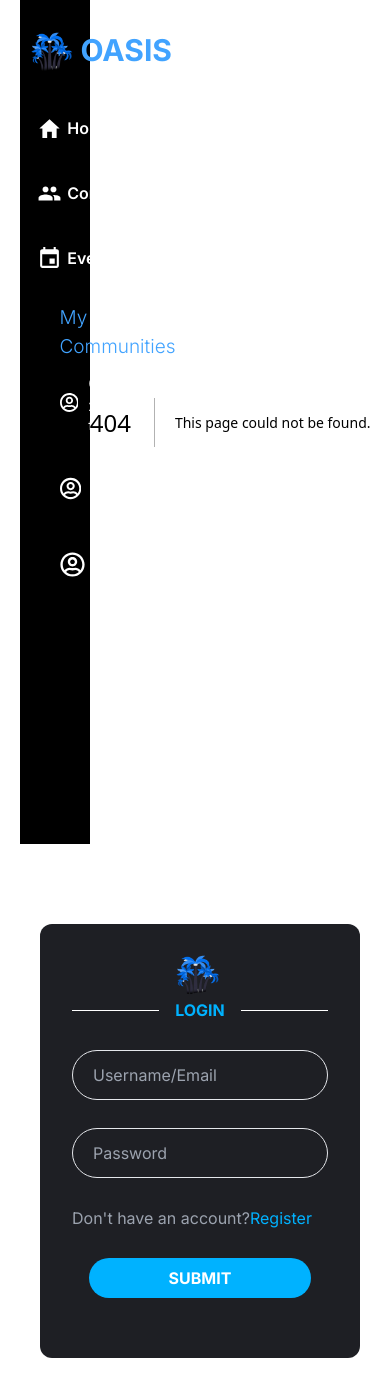
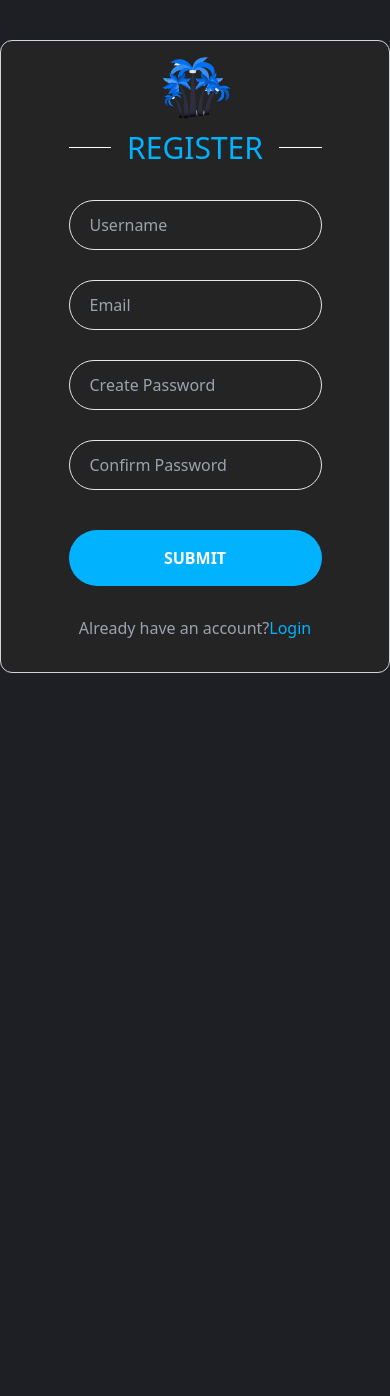
Before and after one commit to Kiran1504/oasis-frontend, a Next.js app: page /login in a window 390 px wide. Before the commit this address had no page. Shown: the top 1396 px of the page. After the commit the page ends 844 px from the top, so only its background shows below. Built offline with nearby package versions, Linux system fonts and the light colour scheme.

Commit message:
created seperate page for component,made responsive

```diff
--- a/app/components/Login_register/form.js
+++ /dev/null
@@ -1,106 +0,0 @@
-import React from "react";
-// import  image from ".../"
-const Form = () => {
-  const register = false;  //change this to for swapping login<->register
-  return (
-    <form className="w-fit ml-10 mt-20 mb-20 rounded-xl flex flex-col items-center bg-[#1E1F24] px-8 pt-6 pb-8">
-      {/* login page */}
-      {!register && (
-        <div>
-          <div>
-            <img
-              src="./image.png"
-              alt=""
-              className="h-[50px] w-[50px] ml-[100px]"
-            />
-          </div>
-
-            <div className="flex items-center mb-7 justify-center">
-              <hr className="flex-grow border-white" />
-              <span className="px-4 text-[#00B2FF]  font-bold">LOGIN</span>
-              <hr className="flex-grow border-white" />
-            </div>
-
-            <div className="mb-7 ">
-              <input
-                type="text"
-                placeholder="Username/Email"
-                className="w-full border bg-[#1E1F24] rounded-full pb-3 pt-3 pl-5"
-              ></input>
-            </div>
-
-            <div className="mb-7 ">
-              <input
-                type="password"
-                placeholder="Password"
-                className="w-full border bg-[#1E1F24] rounded-full pb-3 pt-3 pl-5"
-              ></input>
-            </div>
-
-            <div className="mb-7 flex">
-              <p className="text-gray-400">Don't have an account?</p>
-              <p className="text-[#00B2FF] cursor-pointer"> Register</p>
-            </div>
-
-        </div>
-      )}
-
-      {/* for register page */}
-      {register && (
-        <div>
-          <div>
-            <img
-              src="./image.png"
-              alt=""
-              className="h-[50px] w-[50px] ml-[90px]"
-            />
-          </div>
-          <div className="flex items-center mb-7 file:justify-center">
-            <hr className="flex-grow border-white" />
-            <span className="px-4 text-[#00B2FF]  font-bold">REGISTER</span>
-            <hr className="flex-grow border-white" />
-          </div>
-          <div className="mb-7">
-            <input
-              type="text"
-              placeholder="Username"
-              className="w-full border bg-[#1E1F24] rounded-full pb-3 pt-3 pl-5"
-            />
-          </div>
-
-          <div className="mb-7">
-            <input
-              type="email"
-              placeholder="Email"
-              className="w-full border bg-[#1E1F24] rounded-full pb-3 pt-3 pl-5"
-            />
-          </div>
-
-          <div className="mb-7">
-            <input
-              type="password"
-              placeholder="Create Password"
-              className="w-full border bg-[#1E1F24] rounded-full pb-3 pt-3 pl-5"
-            />
-          </div>
-
-          <div className="mb-7">
-            <input
-              type="password"
-              placeholder="Confirm Password"
-              className="w-full border bg-[#1E1F24] rounded-full pb-3 pt-3 pl-5"
-            />
-          </div>
-        </div>
-      )}
-
-      <div className="w-250px mb-7 ">
-        <button className="bg-[#00B2FF] hover:bg-blue-500 text-white font-bold py-2 px-20 rounded-full ">
-          SUBMIT
-        </button>
-      </div>
-    </form>
-  );
-};
-
-export default Form;
--- a/app/layout.js
+++ b/app/layout.js
@@ -1,26 +1,11 @@
-import { Inter } from "next/font/google";
 import "./globals.css";
-// import Navbar from "@/components/navbar/Navbar";
-import Navbar from "./components/navbar/Navbar";
-import Form from "./components/Login_register/form";
+export default function RootLayout({ children }) {
+  // const inter = Inter({ subsets: ["latin"] });
 
-const inter = Inter({ subsets: ["latin"] });
-
-export const metadata = {
-  title: "Create Next App",
-  description: "Generated by create next app",
-};
-
-export default function RootLayout({ children }) {
   return (
     <html lang="en">
-      <body className={inter.className}>
-
-        <div className="main-container h-screen w-full flex justify-center items-center">
-          <Navbar/>
-          {children}
-        </div>
-        <Form/>
+      <body className={"bg-[#1E1F24]"}>
+        {children}
       </body>
     </html>
   );
--- /dev/null
+++ b/app/login/page.jsx
@@ -0,0 +1,12 @@
+import Form from '@/components/Login_register/form'
+import React from 'react'
+
+const page = () => {
+  return (
+    <div>
+      <Form/>
+    </div>
+  )
+}
+
+export default page
--- a/app/page.js
+++ b/app/page.js
@@ -1,40 +1,7 @@
-import { IoMdPeople } from "react-icons/io";
-
 export default function Home() {
   return (
     <>
-      <div className="container bg--600 h-screen w-full bg-black">
-        <div className="header bg-black h-[20%] w-full text-white flex justify-between items-center px-[3vw] z-[9999]">
-          <div className="head-left">
-            <h1 className="text-[25px] font-bold">Home</h1>
-          </div>
-          <div className="search h-[100%] w-[20vw] bg--500 flex justify-center items-center ">
-                <input type="text" placeholder="Search" className="h-[40px] w-[100%] rounded-[50px] px-[20px] bg-transparent border-[1.5px] border-solid border-[#848484] text-white"/>
-              </div>
-          <div className="head-right">
-              <h2>User_101</h2>
-          </div>
-        </div>
-        <div className="main-content h-[80%] w-[100%] bg--900 px-[] ">
-          <div className="left-post relative h-[100%] w-[70%] bg--600 px-[]">
-
-
-
-              <div className="post-container h-[100%] w-full bg--500 grid-flow-col space-y-[6vw]  p-[2vw] overflow-y-scroll  scroll-smooth z-[2]">
-                <div className="post h-[100%] w-[100%] border-blue-500 border-[2px] rounded-[30px] bg-[#0c0c0c] ">
-                </div>
-                <div className="post h-[100%] w-[100%] border-blue-500 border-[2px] rounded-[30px] ">
-                </div>
-                <div className="post h-[100%] w-[100%] border-blue-500 border-[2px] rounded-[30px] ">
-                </div>
-              </div>
-          </div>
-          <div className="right-filters">
-
-          </div>
-        </div>
-      </div>
-
+    <div className="div">home page</div>
     </>
   );
 }
--- /dev/null
+++ b/components/Login_register/form.js
@@ -0,0 +1,111 @@
+'use client'
+import React, { useState } from "react";
+
+const Form = () => {
+  const [register, setRegister] = useState(true);
+  const toggle = () => {
+    setRegister(!register);
+  };
+
+  return (
+    <form className="w-full sm:w-1/2 md:w-1/3 mx-auto border border-gray-300 mt-10 rounded-xl flex flex-col items-center bg-[#242425] px-8 pt-6 pb-8">
+      <div className="mt-[-20px]">
+        <img src="./image.png" alt="" className="h-[80px] w-[80px] mx-auto" />
+      </div>
+      {!register ? (
+        <div>
+          <div className="flex items-center mb-7 justify-center">
+            <hr className="flex-grow border-white" />
+            <span className="px-4 text-[#00B2FF] text-[30px]">LOGIN</span>
+            <hr className="flex-grow border-white" />
+          </div>
+          <div className="mt-[30px] mb-7 w-full max-w-md">
+            <input
+              type="text"
+              placeholder="Username/Email"
+              className="w-full sm:w-400 border bg-[#242425] rounded-full pb-4 pt-4 pl-[30px]"
+            />
+          </div>
+
+          <div className="mt-[40px] mb-7 w-full max-w-md">
+            <input
+              type="password"
+              placeholder="Password"
+              className="w-full sm:w-400 border bg-[#242425] rounded-full pb-4 py-4 pl-[30px]"
+            />
+          </div>
+
+          <div className=" mb-[10px] mt-[40px] w-full max-w-md">
+            <button className="bg-[#00B2FF] w-full hover:bg-blue-500 text-white font-bold py-4 px-20 rounded-full ">
+              SUBMIT
+            </button>
+          </div>
+        </div>
+      ) : (
+        <div>
+          <div className="flex items-center mb-7 justify-center">
+            <hr className="flex-grow border-white" />
+            <span className="px-4 text-[#00B2FF] text-[30px]">REGISTER</span>
+            <hr className="flex-grow border-white" />
+          </div>
+          <div className="mt-[30px] mb-7 w-full max-w-md">
+            <input
+              type="text"
+              placeholder="Username"
+              className="w-full sm:w-400 border bg-[#242425] rounded-full pb-3 pt-3 pl-5"
+            />
+          </div>
+
+          <div className="mt-[30px] mb-7 w-full max-w-md">
+            <input
+              type="email"
+              placeholder="Email"
+              className="w-full sm:w-400 border bg-[#242425] rounded-full pb-3 pt-3 pl-5"
+            />
+          </div>
+
+          <div className="mt-[30px] mb-7 w-full max-w-md">
+            <input
+              type="password"
+              placeholder="Create Password"
+              className="w-full sm:w-400 border bg-[#242425] rounded-full pb-3 pt-3 pl-5"
+            />
+          </div>
+
+          <div className="mt-[30px] mb-7 w-full max-w-md">
+            <input
+              type="password"
+              placeholder="Confirm Password"
+              className="w-full sm:w-400 border bg-[#242425] rounded-full pb-3 pt-3 pl-5"
+            />
+          </div>
+
+          <div className=" mb-[10px] mt-[40px] w-full max-w-md">
+            <button className="bg-[#00B2FF] w-full hover:bg-blue-500 text-white font-bold py-4 px-20 rounded-full ">
+              SUBMIT
+            </button>
+          </div>
+        </div>
+      )}
+
+      <div className="mt-[20px] mb-0 flex justify-center">
+        {!register ? (
+          <p className="text-gray-400 mr-0">Don't have an account?</p>
+        ) : (
+          <p className="text-gray-400 mr-0">Already have an account?</p>
+        )}
+        {!register ? (
+          <p onClick={toggle} className="text-[#00B2FF] cursor-pointer ml-0">
+            Register
+          </p>
+        ) : (
+          <p onClick={toggle} className="text-[#00B2FF] cursor-pointer ml-0">
+            Login
+          </p>
+        )}
+      </div>
+    </form>
+  );
+};
+
+export default Form;
```
